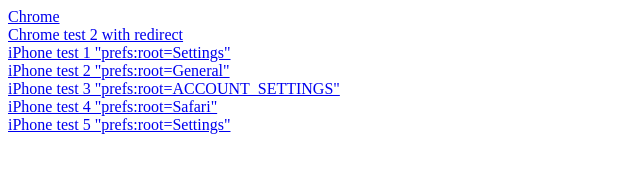
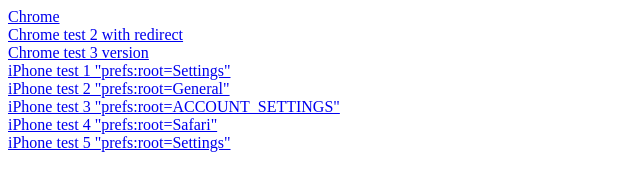
Before and after one commit to AnnaMatsieva/geolocation, a plain HTML site: page index.html in a window 1280 px wide. Shown: the whole page, without its empty margins (0-640 px from the left). Drawn offline with Linux system fonts and the light colour scheme.

Commit message:
Update index.html

```diff
--- a/index.html
+++ b/index.html
@@ -11,6 +11,9 @@
 	</div>
 	<div>
 		<a id="button" href="chrome://settings/">Chrome test 2 with redirect</a>
+	</div>
+	<div>
+		<a href="chrome://version/">Chrome test 3 version</a>
 	</div>
 	<div>
 		<a href="prefs:root=Settings">iPhone test 1  "prefs:root=Settings"</a>
```
